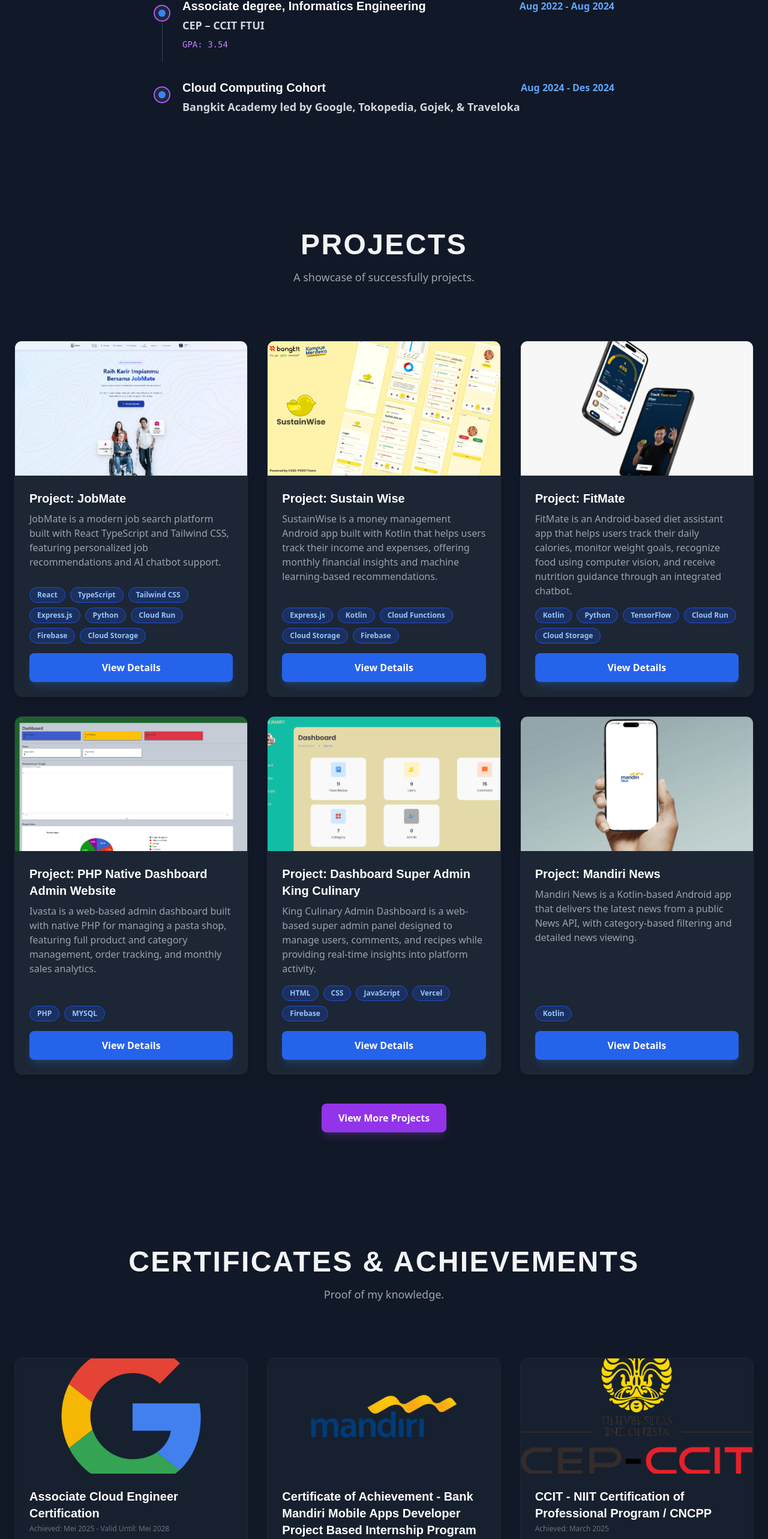
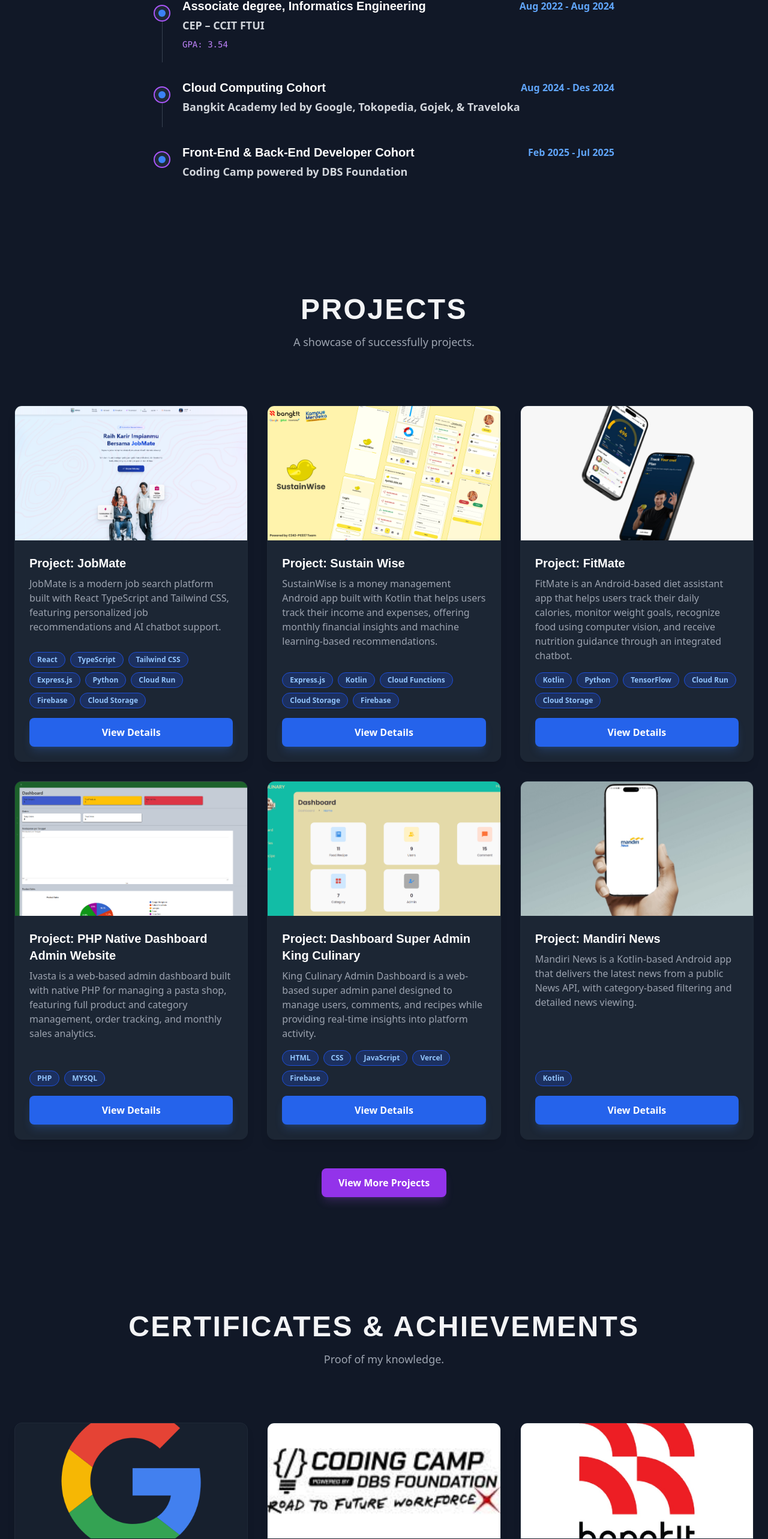
Before and after one commit to Farras8/portfolio-farras-yasyfa, a React (Vite) app: page / in a window 1280 px wide. Shown: the part 2148-4714 px from the top of the page at 60% size. Built offline with nearby package versions, Linux system fonts and the light colour scheme.

Commit message:
add new Certificate

```diff
--- a/src/Data/CertificateData.ts
+++ b/src/Data/CertificateData.ts
@@ -6,6 +6,18 @@
     previewImage: '/Google.png',
     credentialId: 'ID: b510c1898a6545048ca219da9fc704a2',
     url: 'https://www.credly.com/badges/10f41946-8aa7-4801-83d4-0f13cf8d0175/linked_in_profile',
+  },
+  {
+    name: 'Certificate of Best 20 Team Capstone Project by Coding Camp powered by DBS Foundation',
+    yearAchieve: 'Jul 2025',
+    previewImage: '/DBS.png',
+    url: 'https://drive.google.com/drive/folders/1Vxkp6gLcuO71T2n_kGASUbEUCYi6FmlQ?usp=drive_link',
+  },
+  {
+    name: 'Certificate of Completion Bangkit Academy, specialiazing in Cloud Computing',
+    yearAchieve: 'Jan 2025',
+    previewImage: '/Bangkit.png',
+    url: 'https://drive.google.com/drive/folders/1QeV05_0OMUWJu0PLDKazeGnrs9M-Bsp4',
   },
   {
     name: 'Certificate of Achievement - Bank Mandiri Mobile Apps Developer Project Based Internship Program',
@@ -18,12 +30,6 @@
     yearAchieve: 'March 2025',
     previewImage: '/CCIT.png',
     url: 'https://drive.google.com/drive/folders/1Qd6iMFS-88JEJe6G1skRp5rs8_6ydE9s',
-  },
-  {
-    name: 'Certificate of Completion Bangkit Acadeky, specialiazing in Cloud Computing',
-    yearAchieve: 'Jan 2025',
-    previewImage: '/Bangkit.png',
-    url: 'https://drive.google.com/drive/folders/1QeV05_0OMUWJu0PLDKazeGnrs9M-Bsp4',
   },
   {
     name: 'Belajar Membuat Aplikasi Back-End untuk Pemula dengan Google Cloud',
--- a/src/Data/ProjectData.ts
+++ b/src/Data/ProjectData.ts
@@ -53,11 +53,11 @@
     duration: '1 months',
     team: '6 developers, 3 Front-End Back-End, 3 Machine Learning',
     client: 'TechCorp',
-    status: 'Maintenance',
+    status: 'In Progress',
     liveUrl: 'https://job-mate-six.vercel.app/',
     codeUrl: 'https://github.com/Farras8/JobMate.git',
     rank: 'S-Rank',
-    completionDate: '2025-06-13',
+    completionDate: 'In Progress',
   },
   {
     id: 'sustainWise-002',
--- a/src/components/Educations.tsx
+++ b/src/components/Educations.tsx
@@ -123,6 +123,12 @@
         'Bangkit Academy led by Google, Tokopedia, Gojek, & Traveloka',
       years: 'Aug 2024 - Des 2024',
     },
+    {
+      degree: 'Front-End & Back-End Developer Cohort',
+      institution:
+        'Coding Camp powered by DBS Foundation',
+      years: 'Feb 2025 - Jul 2025',
+    },
   ];
 
   return (
```
Also changed, not shown: public/DBS.png (added).
